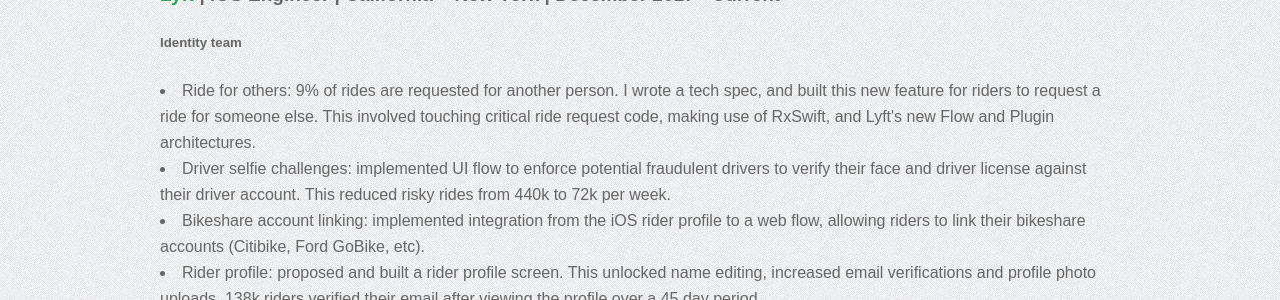
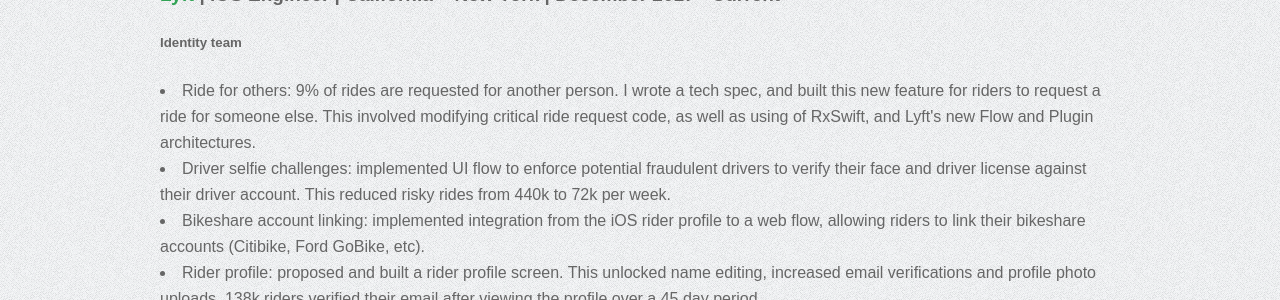
Before and after one commit to glenrobertson/glenrobertson.github.com, a Jekyll site: the page built from resume_2020.html, in a window 1280 px wide and 900 px high. Shown: the part 282-582 px from the top of the window. Built offline with Jekyll 4.4.1, drawn with Linux system fonts in a browser that asks for light colours.

Commit message:
More info

```diff
--- a/resume_2020.html
+++ b/resume_2020.html
@@ -15,7 +15,7 @@
 <p>
 <h5>Identity team</h5>
 <ul>
-    <li>Ride for others: 9% of rides are requested for another person. I wrote a tech spec, and built this new feature for riders to request a ride for someone else. This involved touching critical ride request code, making use of RxSwift, and Lyft's new Flow and Plugin architectures.</li>
+    <li>Ride for others: 9% of rides are requested for another person. I wrote a tech spec, and built this new feature for riders to request a ride for someone else. This involved modifying critical ride request code, as well as using of RxSwift, and Lyft's new Flow and Plugin architectures.</li>
     <li>Driver selfie challenges: implemented UI flow to enforce potential fraudulent drivers to verify their face and driver license against their driver account. This reduced risky rides from 440k to 72k per week.</li>
     <li>Bikeshare account linking: implemented integration from the iOS rider profile to a web flow, allowing riders to link their bikeshare accounts (Citibike, Ford GoBike, etc).</li>
     <li>Rider profile: proposed and built a rider profile screen. This unlocked name editing, increased email verifications and profile photo uploads. 138k riders verified their email after viewing the profile over a 45 day period.</li>
```
